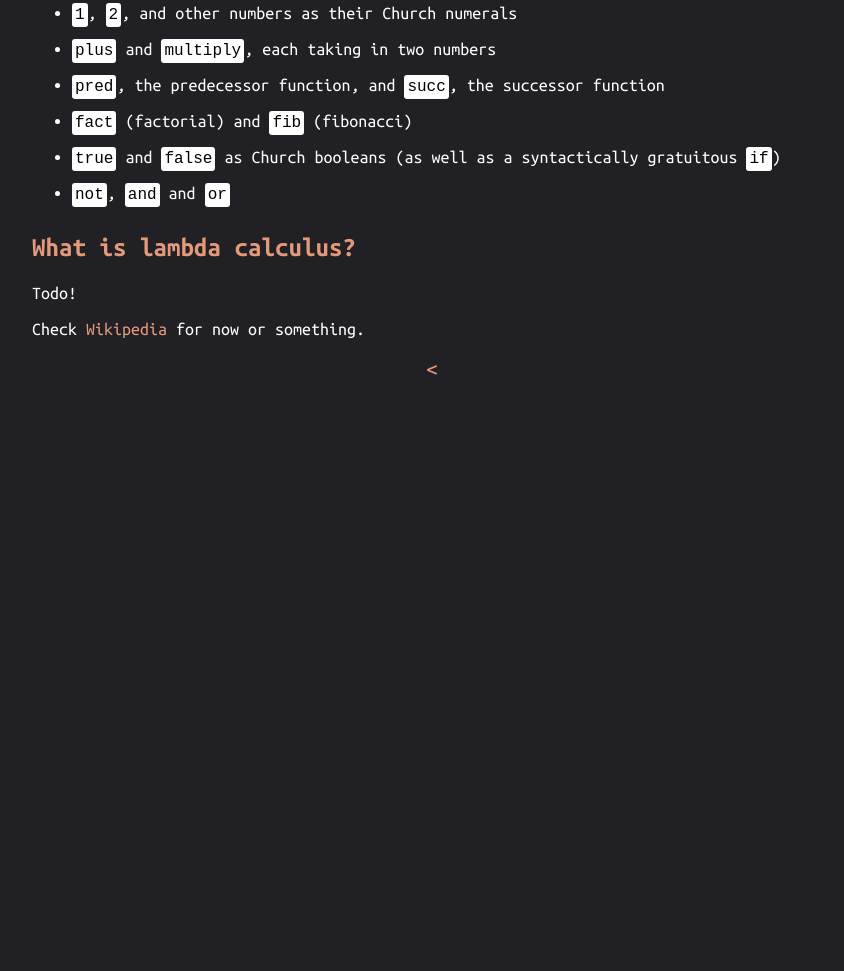
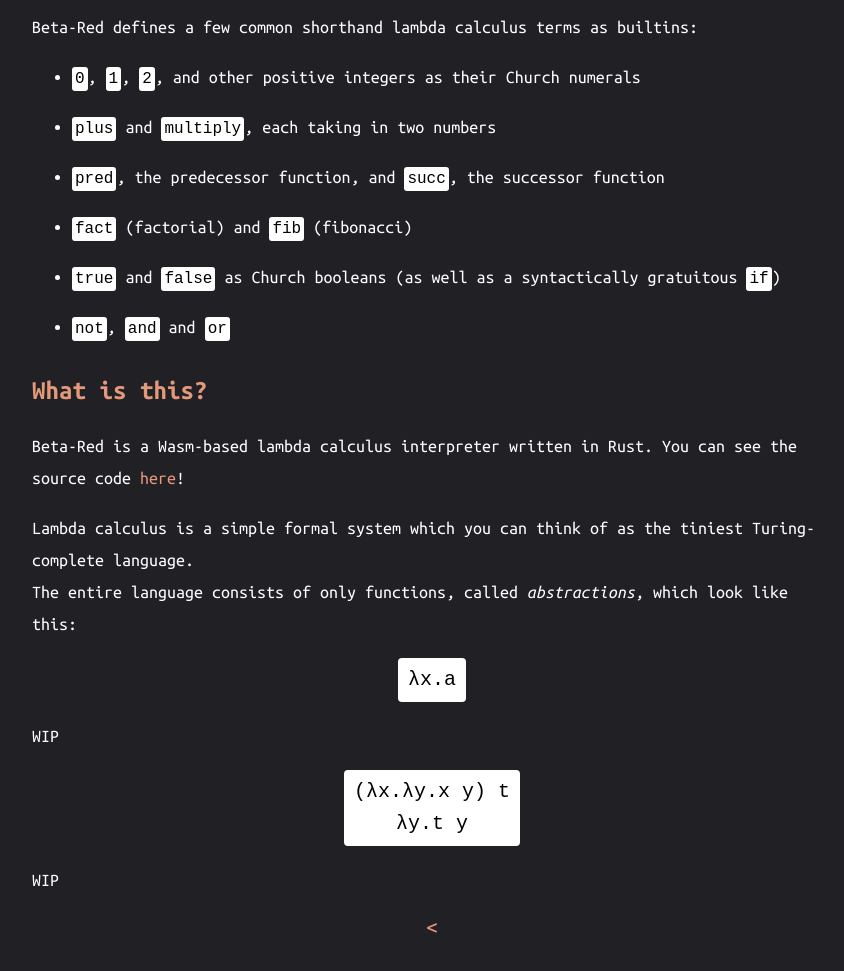
Before and after one commit to shrub719/beta-red, a plain HTML site: page site/help.html in a window 1280 px wide. Shown: the part 411-1382 px from the top of the page, without its empty margins (208-1052 px from the left). Before the commit the page ends 831 px from the top, so only its background shows below. Drawn offline with Linux system fonts and the light colour scheme.

Commit message:
expand help section + styles

```diff
--- a/site/help.html
+++ b/site/help.html
@@ -24,9 +24,9 @@
             </p>
 
             <p>
-                Beta-Red defines a few common shorthand lambda-calc terms as builtins:<br />
+                Beta-Red defines a few common shorthand lambda calculus terms as builtins:<br />
                 <ul>
-                    <li><code>1</code>, <code>2</code>, and other numbers as their Church numerals</li>
+                    <li><code>0</code>, <code>1</code>, <code>2</code>, and other positive integers as their Church numerals</li>
                     <li><code>plus</code> and <code>multiply</code>, each taking in two numbers</li>
                     <li><code>pred</code>, the predecessor function, and <code>succ</code>, the successor function</li>
                     <li><code>fact</code> (factorial) and <code>fib</code> (fibonacci)</li>
@@ -35,9 +35,22 @@
                 </ul>
             </p>
 
-            <h2>What is lambda calculus?</h2>
-            <p>Todo!</p>
-            <p>Check <a href="https://en.wikipedia.org/wiki/Lambda_calculus_definition">Wikipedia</a> for now or something.</p>
+            <h2>What is this?</h2>
+            <p>Beta-Red is a Wasm-based lambda calculus interpreter written in Rust. You can see the source code <a href="https://github.com/shrub719/beta-red/">here</a>!</p>
+
+            <p>
+                Lambda calculus is a simple formal system which you can think of as the tiniest Turing-complete language.<br />
+                The entire language consists of only functions, called <em>abstractions</em>, which look like this:
+            </p>
+
+            <pre>&lambda;x.a</pre>
+
+            <p>WIP</p>
+
+            <pre>(&lambda;x.&lambda;y.x y) t
+&lambda;y.t y</pre>
+
+            <p>WIP</p>
         </div>
 
         <div id="info">
--- a/site/style.css
+++ b/site/style.css
@@ -11,8 +11,7 @@
 }
 
 #logo {
-    display: block;
-    width: 120px;
+    display: block; width: 120px;
     height: 120px;
     margin: 40px auto 30px auto;
 }
@@ -52,17 +51,13 @@
     max-width: 800px;
     color: white;
     font-size: 18px;
-    word-wrap: break-word;
     padding-left: 20px;
     padding-right: 20px;
+    line-height: 32px;
 }
 
 .help p {
     text-align: left;
-}
-
-.help br {
-    line-height: 32px;
 }
 
 .help a {
@@ -84,6 +79,16 @@
     border-radius: 3px;
 }
 
+.help pre {
+    background-color: white;
+    color: black;
+    font-size: 20px;
+    padding: 6px 10px 6px 10px;
+    margin: auto;
+    border-radius: 4px;
+    display: inline-block;
+}
+
 .help li {
     text-align: left;
     margin-top: 16px;
```
